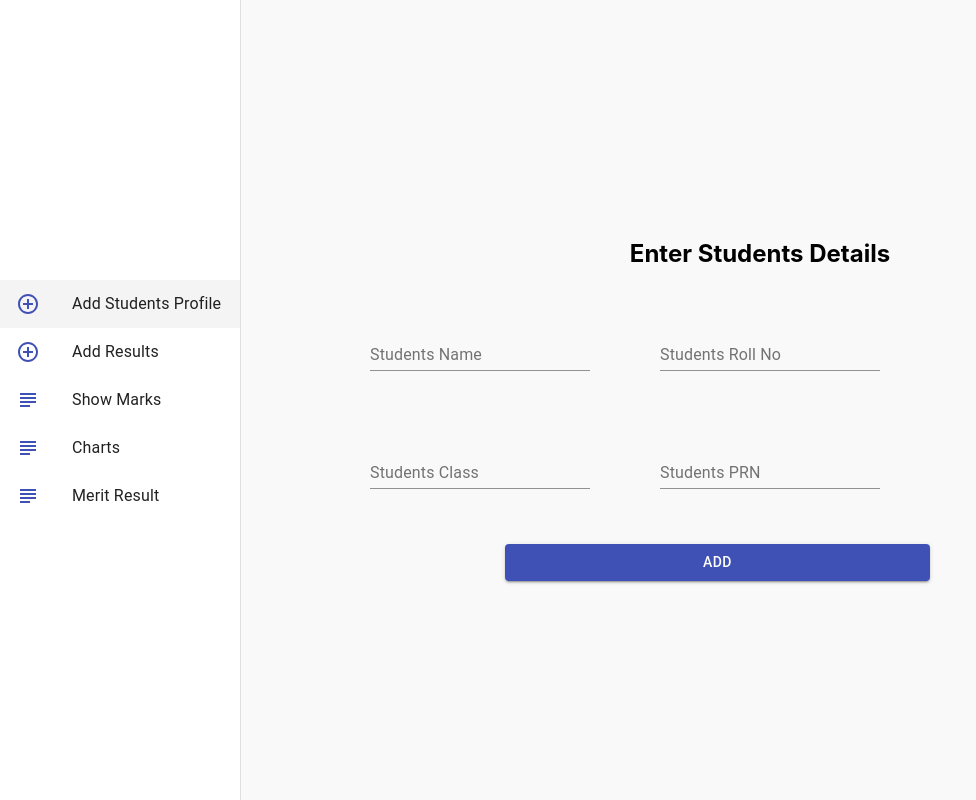
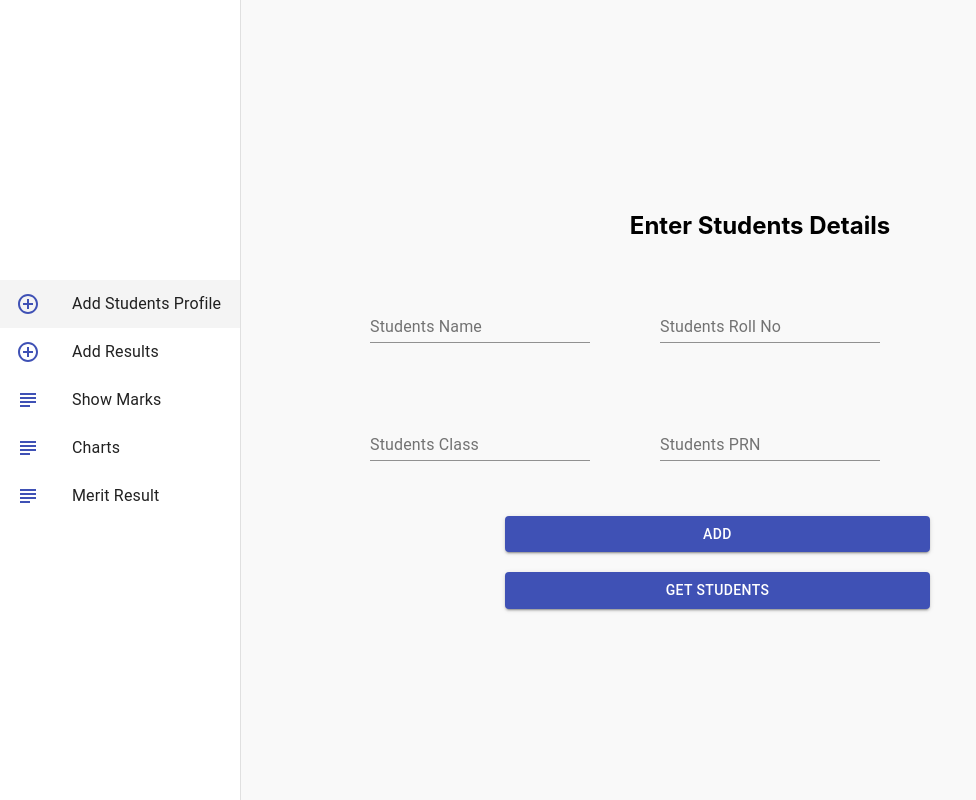
Before and after one commit to mak2002/Resultify, a React (Create React App) app in the folder client/: page / in a window 1280 px wide. Shown: the whole page, without its empty margins (0-976 px from the left). Built offline with nearby package versions, Linux system fonts and the light colour scheme.

Commit message:
added list fetching method

```diff
--- a/client/src/components/AddStudentProfile.js
+++ b/client/src/components/AddStudentProfile.js
@@ -44,6 +44,7 @@ export default function AddStudentProfile() {
     const [rollno, setrollno] = useState();
     const [classname, setclassname] = useState();
     const [prn, setprn] = useState();
+    const [studentsList, setstudentsList] = useState([]);
 
     const addStudent = () => {
         Axios.post("http://localhost:3001/create", {
@@ -52,6 +53,13 @@ export default function AddStudentProfile() {
             classname: classname,
             prn: prn,
           }).then(() => {console.log('success')})
+    }
+
+    const getStudents = () => {
+        Axios.get("http://localhost:3001/students").then((response) => {
+        {console.log(response.data)}
+        setstudentsList(response.data)
+        })
     }
 
         return (
@@ -71,6 +79,7 @@ export default function AddStudentProfile() {
             <Button variant="contained" color="primary"  className={classes.btn} onClick={addStudent}>
                 Add
             </Button>
+            <Button variant="contained" color="primary"  className={classes.btn} onClick={getStudents}>Get Students</Button>
             </form>
 
          </Grid>
```
Also changed, not shown: 1 other file (tests, documents, lock files or other folders).
